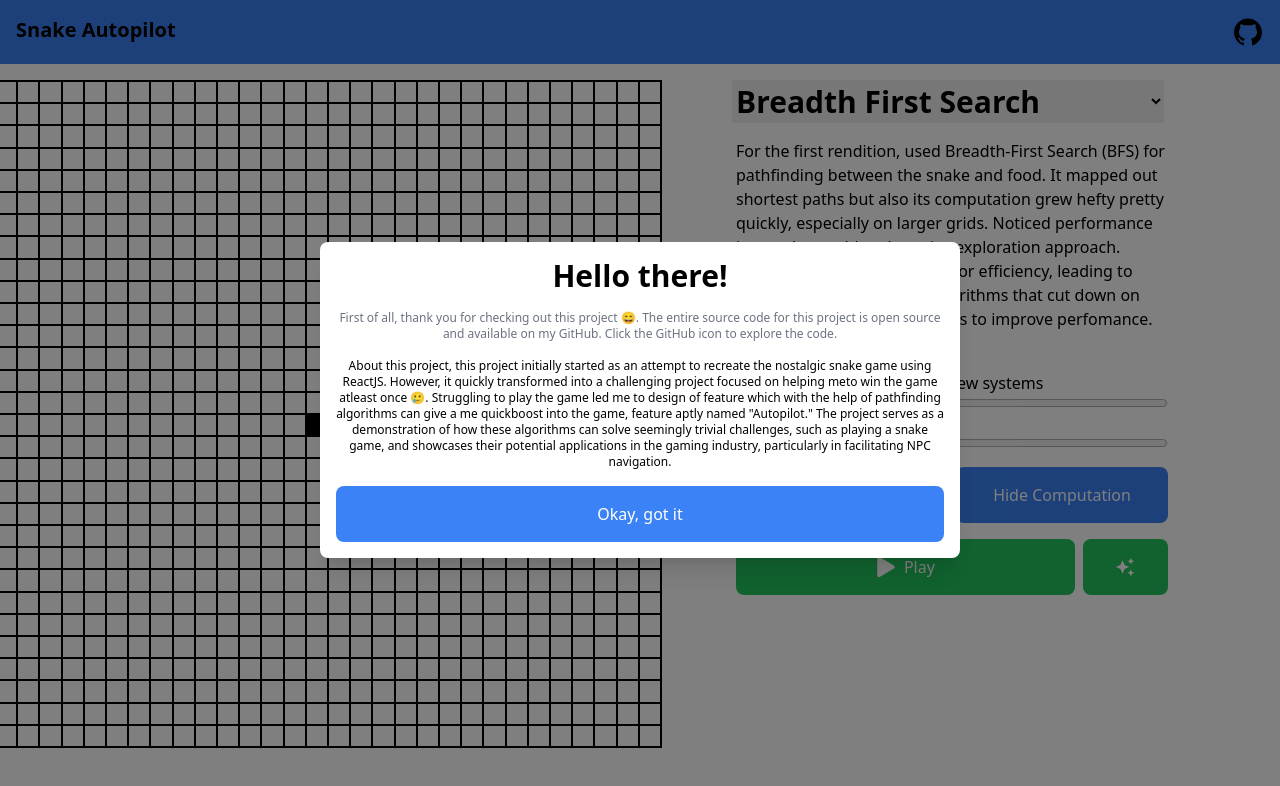
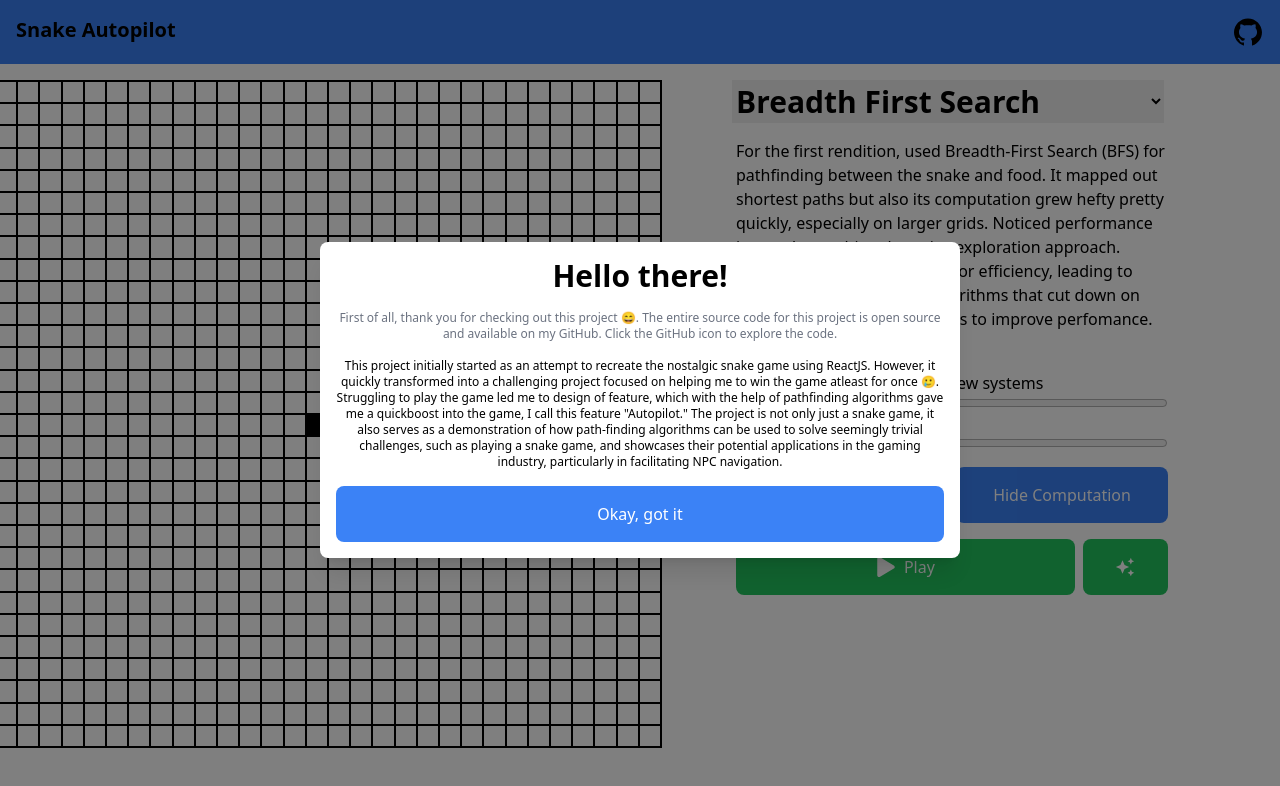
Before and after one commit to PuneetTri/snake-autopilot, a React (Vite) app: page / in a window 1280 px wide. Shown: the top 786 px of the page. Built offline with nearby package versions, Linux system fonts and the light colour scheme.

Commit message:
Added appropriate Readme description for the project

```diff
--- a/src/App.tsx
+++ b/src/App.tsx
@@ -868,15 +868,16 @@ function App() {
             GitHub. Click the GitHub icon to explore the code.
           </p>
           <p className="text-xs">
-            About this project, this project initially started as an attempt to
-            recreate the nostalgic snake game using ReactJS. However, it quickly
-            transformed into a challenging project focused on helping meto win
-            the game atleast once 🥲. Struggling to play the game led me to
-            design of feature which with the help of pathfinding algorithms can
-            give a me quickboost into the game, feature aptly named "Autopilot."
-            The project serves as a demonstration of how these algorithms can
-            solve seemingly trivial challenges, such as playing a snake game,
-            and showcases their potential applications in the gaming industry,
+            This project initially started as an attempt to recreate the
+            nostalgic snake game using ReactJS. However, it quickly transformed
+            into a challenging project focused on helping me to win the game
+            atleast for once 🥲. Struggling to play the game led me to design of
+            feature, which with the help of pathfinding algorithms gave me a
+            quickboost into the game, I call this feature "Autopilot." The
+            project is not only just a snake game, it also serves as a
+            demonstration of how path-finding algorithms can be used to solve
+            seemingly trivial challenges, such as playing a snake game, and
+            showcases their potential applications in the gaming industry,
             particularly in facilitating NPC navigation.
           </p>
           <button
```
Also changed, not shown: 1 other file (tests, documents, lock files or other folders).
